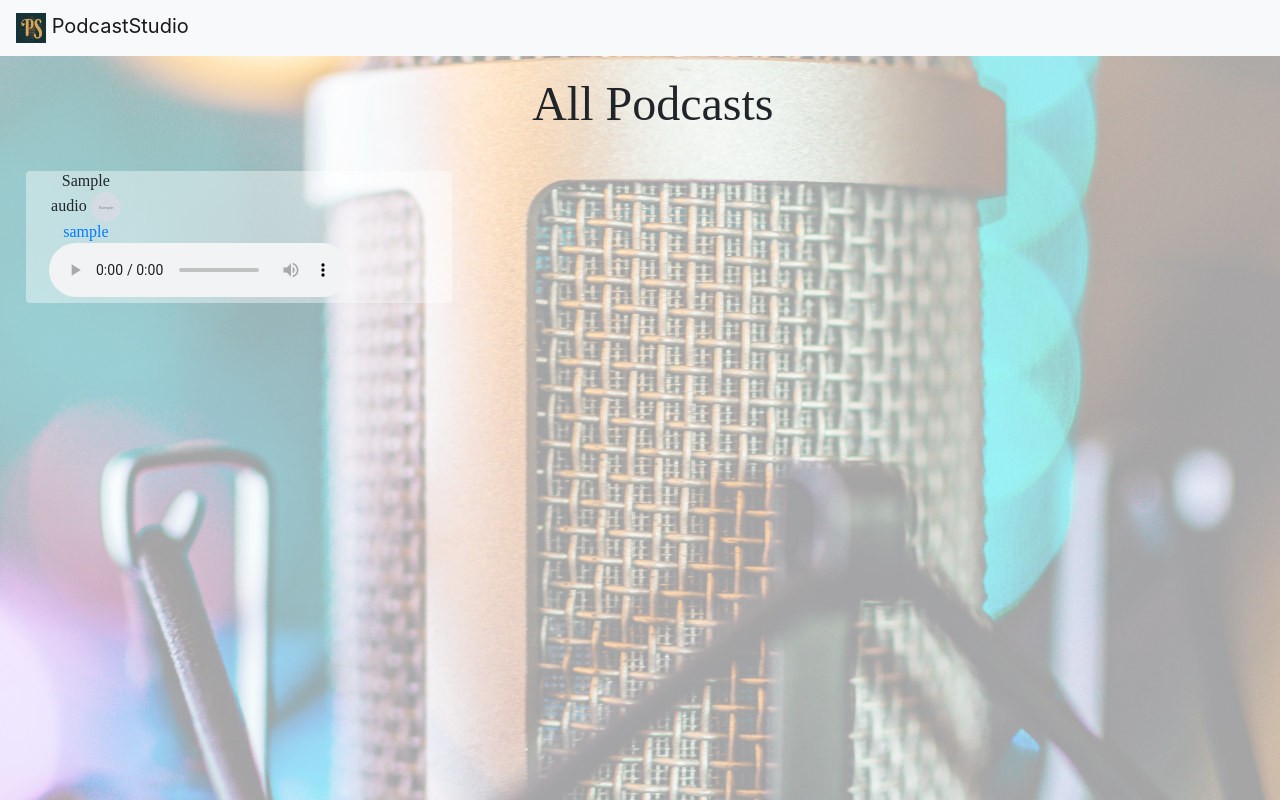
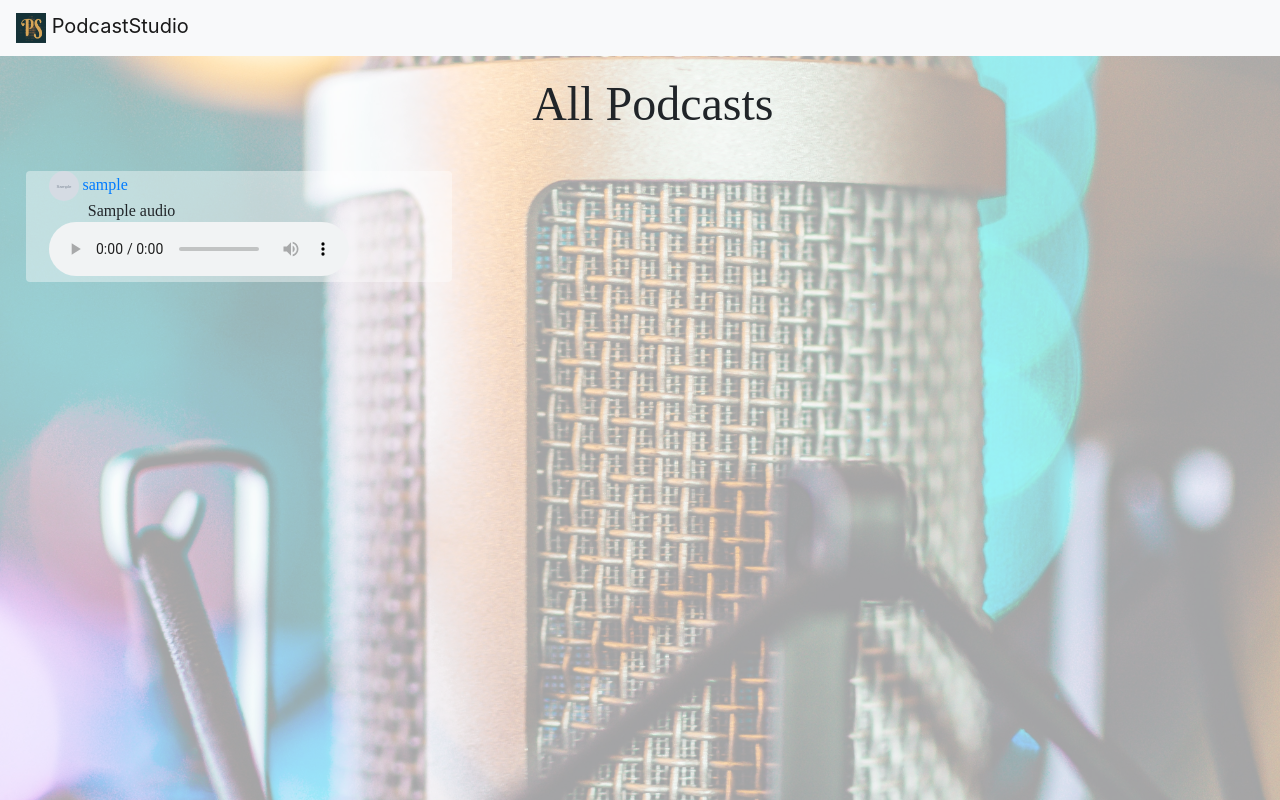
Before and after one commit to carolina-trofimov/Podcast-Studio, a Flask app: page /all-podcasts in a window 1280 px wide. Run offline with Flask 2, Linux system fonts and the light colour scheme; tables that the repository leaves empty hold one stand-in row (values such as "Sample post"); grey boxes marked "Sample" are stand-in pictures; some libraries are stand-ins or nearby versions.

Commit message:
static background

```diff
--- a/static/upload_page.css
+++ b/static/upload_page.css
@@ -13,13 +13,17 @@ body {
   background-color: rgba(255,255,255,0.6);
   background-blend-mode: lighten;
   background-size: cover;
+  background-attachment: fixed;
+  min-height: 500px;
   background-repeat: no-repeat;
   background-position: center center;
   background
   color: #000;
   line-height: 1.3;
   -webkit-font-smoothing: antialiased;
+
 }
+
 #upload-pod, #upload-ad {
   margin-top: 15%;
   font-family: webkit-body;
--- a/templates/all_podcasts.html
+++ b/templates/all_podcasts.html
@@ -8,11 +8,12 @@
     <div class="each-audio col-md-4 offset-md-1 border-2 rounded follow-user">
       <li class="podcast-list">
         <div class="row">
-          <div class="col-6 col-sm-3">
-            <div class= "podcast-name text-center" data-podcast-id="{{ audio.audio_id }}">{{ audio.name }}
-              <img class="small-photo" src={{ audio.user.avatar }}
+          <div class="col-6 col-sm-8">
+            <img class="small-photo" src={{ audio.user.avatar }}
                    alt="{{audio.user.username}}">
               <a href="/user/{{audio.user.user_id}}">{{ audio.user.username }}</a>
+            <div class= "podcast-name text-center col-6 col-sm-8" data-podcast-id="{{ audio.audio_id }}">{{ audio.name }}
+
             </div>
             <audio controls id="audio">
               <source src="{{ audio.s3_path }}">
```
